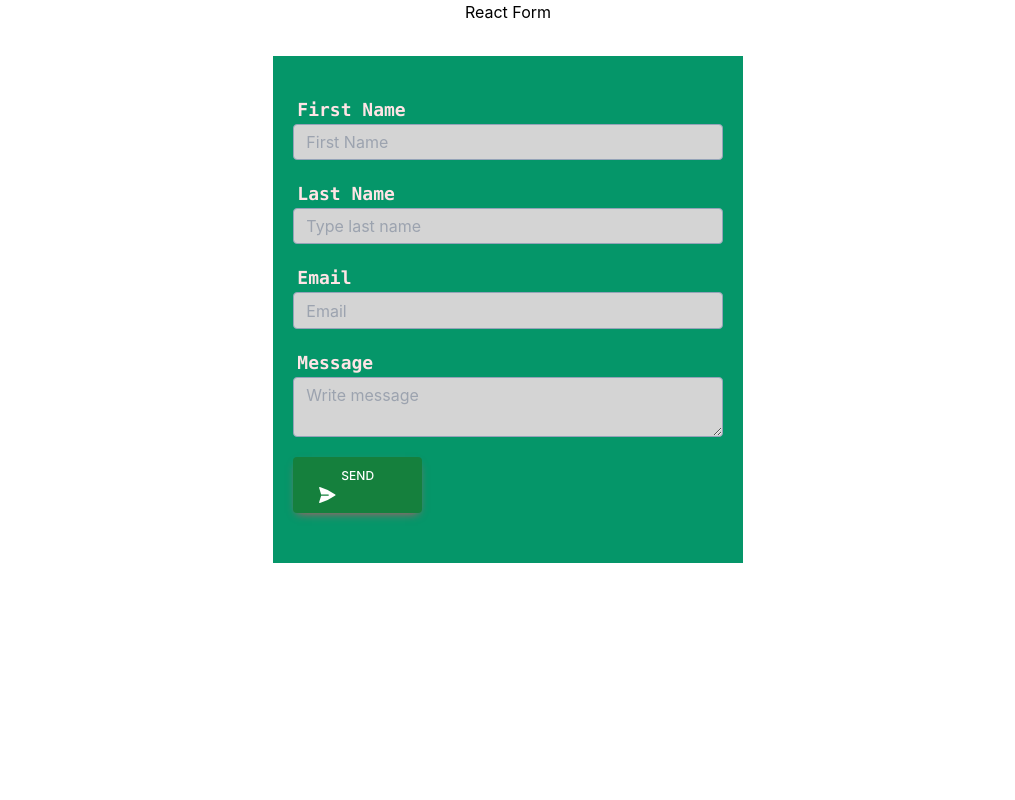
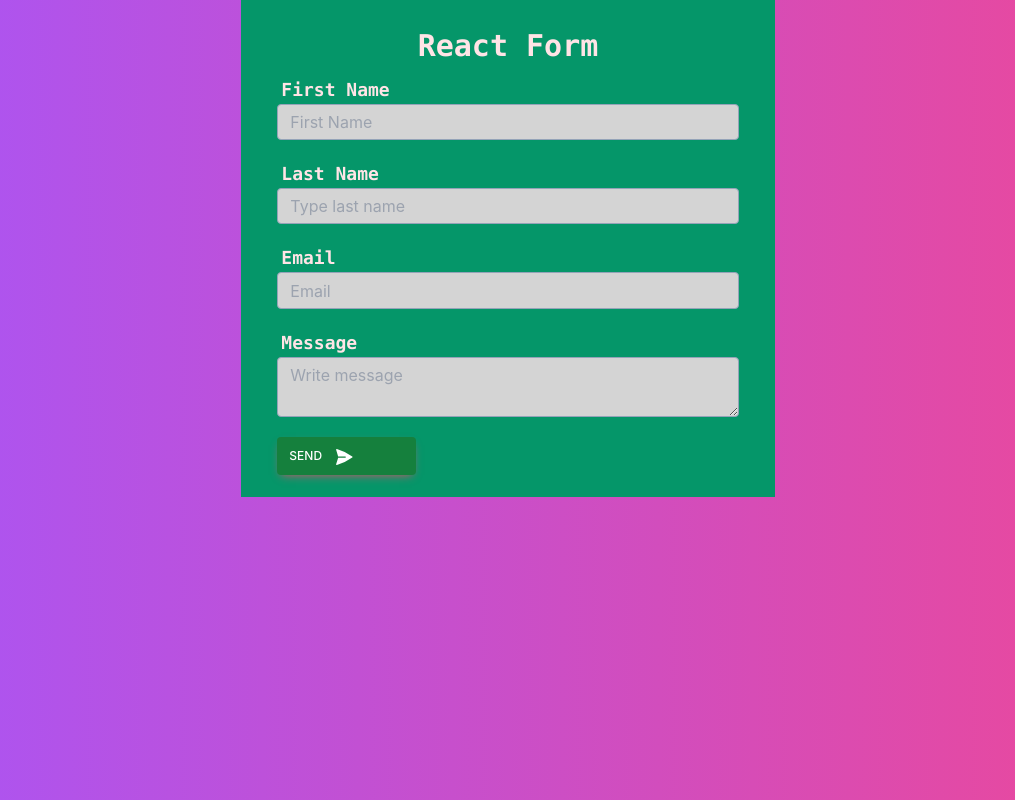
Before and after one commit to myatsusuhlaing/React-Form, a React (Create React App) app: page / in a window 1280 px wide. Shown: the whole page, without its empty margins (132-1147 px from the left). Built offline with nearby package versions, Linux system fonts and the light colour scheme.

Commit message:
background adding

```diff
--- a/src/App.css
+++ b/src/App.css
@@ -14,6 +14,10 @@ input,.sendBtn{
   padding: 5px;
   margin-bottom: 10px;
 }
+.backImag{
+  background-image: url(./image/bgimage.jpg);
+  background-size: cover;
+}
 textarea{
   width: 30%;
 }
--- a/src/App.js
+++ b/src/App.js
@@ -6,12 +6,10 @@ import FormContact from "./FormContact";
 
 function App(){
   return(
-    <>
-    <div className="reactForm">
-    <div> <h2>React Form</h2> </div>
+    <div className="h-screen bg-gradient-to-r from-purple-500 to-pink-500">
+
     <FormContact />
     </div>
-    </>
   )
 }
 export default App;
--- a/src/FormContact.js
+++ b/src/FormContact.js
@@ -46,8 +46,10 @@ function FormContact(){
 
 
     return(
-    <div className="mx-auto px-8 my-8 md:w-5/12" data-te-input-wrapper-init>
-    <form className="bg-emerald-600 py-10 px-5 flex flex-col" onSubmit={handleSubmit}>
+
+    <div className="mx-auto px-8 my-auto md:w-5/12 bg-emerald-600 ">
+      <h2 className="text-center pt-7 text-rose-100 font-bold font-mono text-3xl">React Form</h2>
+    <form className="bg-emerald-600 py-3 px-1 flex flex-col" onSubmit={handleSubmit}>
       <label className="text-left px-1 text-rose-100 font-bold font-mono text-lg">
           First Name
       </label>
@@ -87,22 +89,19 @@ function FormContact(){
         onChange={(event) =>setMessage(event.target.value)}
         />
         <span className="text-left px-1 text-rose-800 pb-5">{error.message}</span>
-      <button className="sendBtn rounded bg-green-700 px-6 pb-2 pt-2.5 text-xs font-medium uppercase leading-normal text-white shadow-[0_4px_9px_-4px_#dc4c64] transition duration-150 ease-in-out hover:bg-danger-200 hover:shadow-[0_8px_9px_-4px_rgba(220,76,100,0.3),0_4px_18px_0_rgba(220,76,100,0.2)] focus:bg-danger-600 focus:shadow-[0_8px_9px_-4px_rgba(220,76,100,0.3),0_4px_18px_0_rgba(220,76,100,0.2)] focus:outline-none focus:ring-0 active:bg-danger-700 active:shadow-[0_8px_9px_-4px_rgba(220,76,100,0.3),0_4px_18px_0_rgba(220,76,100,0.2)] dark:shadow-[0_4px_9px_-4px_rgba(220,76,100,0.5)] dark:hover:shadow-[0_8px_9px_-4px_rgba(220,76,100,0.2),0_4px_18px_0_rgba(220,76,100,0.1)] dark:focus:shadow-[0_8px_9px_-4px_rgba(220,76,100,0.2),0_4px_18px_0_rgba(220,76,100,0.1)] dark:active:shadow-[0_8px_9px_-4px_rgba(220,76,100,0.2),0_4px_18px_0_rgba(220,76,100,0.1)]">
+      <button
+        className="sendBtn flex rounded bg-green-700 px-3 pb-2 pt-2.5 text-xs font-medium uppercase leading-normal text-white shadow-[0_4px_9px_-4px_#dc4c64] transition duration-150 ease-in-out hover:bg-danger-200 hover:shadow-[0_8px_9px_-4px_rgba(220,76,100,0.3),0_4px_18px_0_rgba(220,76,100,0.2)] focus:bg-danger-600 focus:shadow-[0_8px_9px_-4px_rgba(220,76,100,0.3),0_4px_18px_0_rgba(220,76,100,0.2)] focus:outline-none focus:ring-0 active:bg-danger-700 active:shadow-[0_8px_9px_-4px_rgba(220,76,100,0.3),0_4px_18px_0_rgba(220,76,100,0.2)] dark:shadow-[0_4px_9px_-4px_rgba(220,76,100,0.5)] dark:hover:shadow-[0_8px_9px_-4px_rgba(220,76,100,0.2),0_4px_18px_0_rgba(220,76,100,0.1)] dark:focus:shadow-[0_8px_9px_-4px_rgba(220,76,100,0.2),0_4px_18px_0_rgba(220,76,100,0.1)] dark:active:shadow-[0_8px_9px_-4px_rgba(220,76,100,0.2),0_4px_18px_0_rgba(220,76,100,0.1)]">
         Send
         <svg
-        id="animate-hover"
-        data-te-animation-init
-        data-te-animation-start="onHover"
-        data-te-animation-reset="true"
-        data-te-animation="[slide-right_1s_ease-in-out]"
         xmlns="http://www.w3.org/2000/svg"
         viewBox="0 0 24 24"
         fill="currentColor"
-        class="h-5 w-5 flex items-center">
+        className="w-5 mx-3">
         <path
           d="M3.478 2.405a.75.75 0 00-.926.94l2.432 7.905H13.5a.75.75 0 010 1.5H4.984l-2.432 7.905a.75.75 0 00.926.94 60.519 60.519 0 0018.445-8.986.75.75 0 000-1.218A60.517 60.517 0 003.478 2.405z" />
         </svg>
       </button>
+
     </form>
     </div>
     )
```
Also changed, not shown: src/image/bgimage.jpg (added).
